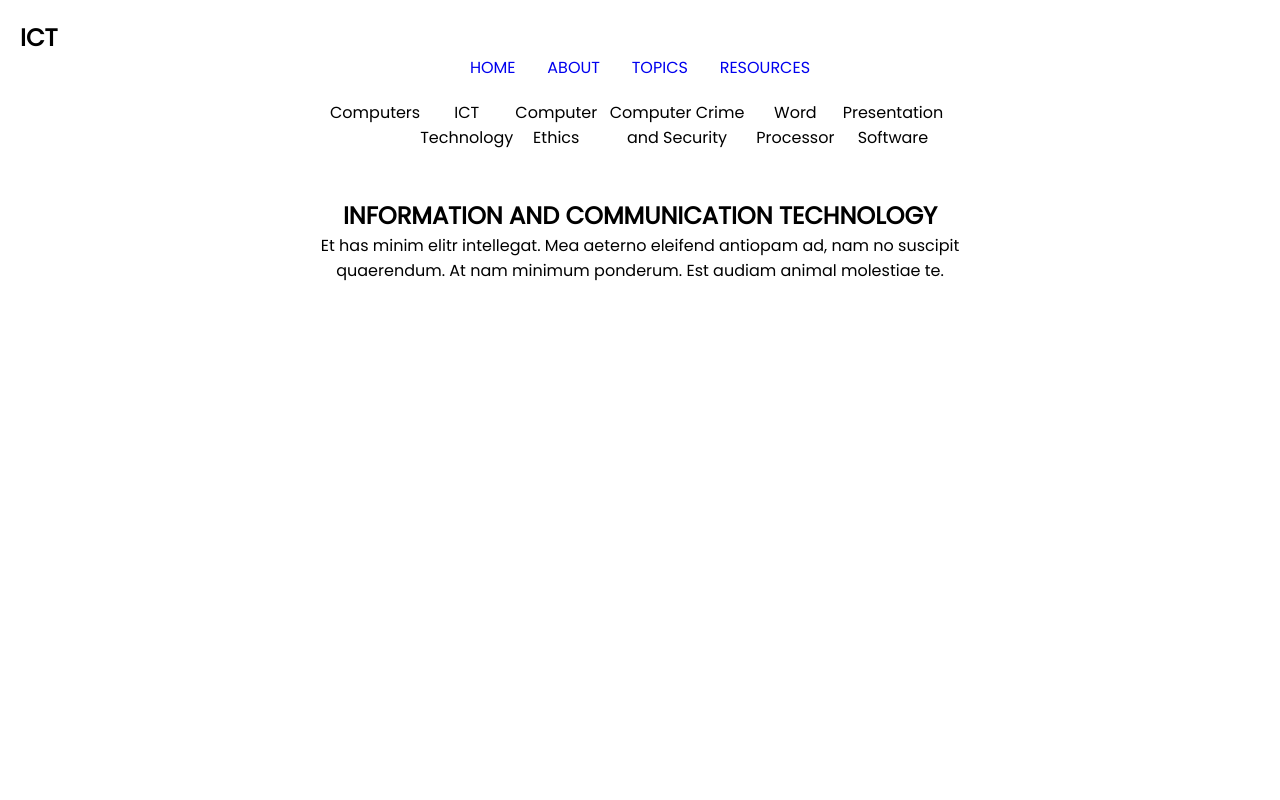
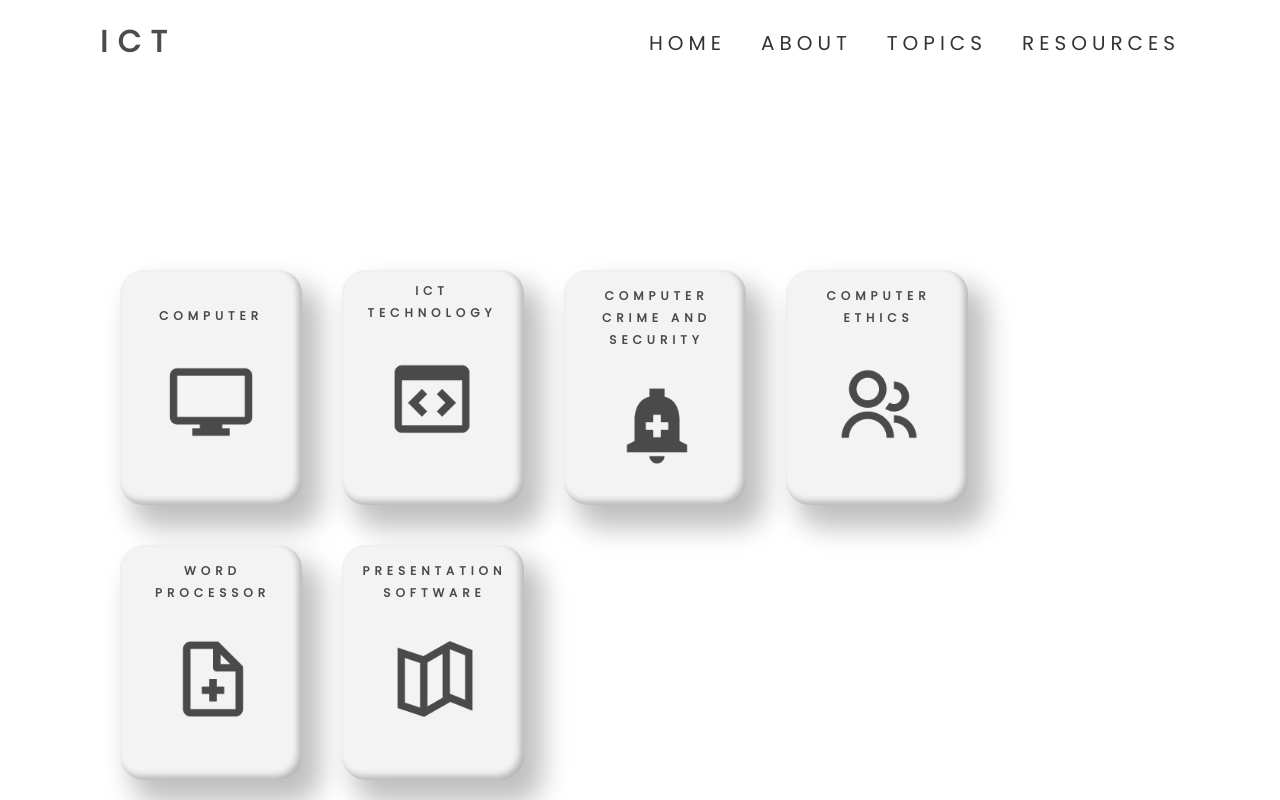
Before and after one commit to LemuelGuevara/HTML_ICT, a plain HTML site: page index.html in a window 1280 px wide. Drawn offline with Linux system fonts and the light colour scheme.

Commit message:
Landing page made

```diff
--- a/index.html
+++ b/index.html
@@ -8,35 +8,83 @@
     <title>Document</title>
 </head>
 <body>
+
+    <!-- Landing page -->
+
+    <section>
+        <header>
             <div class="logo">
-        <h2>ICT</h2>
+                <h1>ICT</h1>
             </div>
-    <nav>
-        <ul class="nav-links">
+            <ul>
                 <li><a href="#">HOME</a></li>
                 <li><a href="#">ABOUT</a></li>
                 <li><a href="#">TOPICS</a></li>
                 <li><a href="#">RESOURCES</a></li>
             </ul>
-    </nav>
+        </header>
 
-    <section class="banner">
-        <h1>INFORMATION AND COMMUNICATION TECHNOLOGY</h1>
-        <p>Et has minim elitr intellegat. Mea aeterno eleifend antiopam ad, nam no suscipit quaerendum. At nam minimum ponderum.
-        Est audiam animal molestiae te.</p>
-    </section>
+        <!-- Topic showcase -->
 
-    <section class="topic-headers">
-        <nav>
-            <ul class="topic-nav">
-                <li>Computers</li>
-                <li>ICT Technology</li>
-                <li>Computer Ethics</li>
-                <li>Computer Crime and Security</li>
-                <li>Word Processor</li>
-                <li>Presentation Software</li>
-            </ul>
-        </nav>
+        <div class="container">
+            <div class="card">
+                <div class="computer">
+                    <p>COMPUTER</p>
+                    <img src="img/monitor.png" class="icon">
+                    <div class="info">
+                        <p>Et has minim elitr intellegat. Mea aeterno eleifend antiopam ad, nam no suscipit quaerendum.</p>
+                    </div>
+                </div>
+            </div>
+            <div class="card">
+                <div class="ict-technology">
+                    <p>ICT TECHNOLOGY</p>
+                    <img src="img/window_code_block.png" class="icon">
+                    <div class="info">
+                        <p>Et has minim elitr intellegat. Mea aeterno eleifend antiopam ad, nam no suscipit quaerendum.</p>
+                    </div>
+                </div>
+            </div>
+            <div class="card">
+                <div class="computer-crime-and-security">
+                    <p>COMPUTER CRIME AND SECURITY</p>
+                    <img src="img/notification_plus.png" class="icon">
+                    <div class="info">
+                        <p>Et has minim elitr intellegat. Mea aeterno eleifend antiopam ad, nam no suscipit quaerendum.</p>
+                    </div>
+                </div>
+            </div>
+            <div class="card">
+                <div class="computer-ethics">
+                    <p>COMPUTER ETHICS</p>
+                    <img src="img/group.png" class="icon">
+                    <div class="info">
+                        <p>Et has minim elitr intellegat. Mea aeterno eleifend antiopam ad, nam no suscipit quaerendum.</p>
+                    </div>
+                </div>
+            </div>
+            <div class="card">
+                <div class="word-processor">
+                    <p>WORD PROCESSOR</p>
+                    <img src="img/file_new.png" class="icon">
+                    <div class="info">
+                        <p>Et has minim elitr intellegat. Mea aeterno eleifend antiopam ad, nam no suscipit quaerendum.</p>
+                    </div>
+                </div>
+            </div>
+            <div class="card">
+                <div class="presentation-software">
+                    <p>PRESENTATION SOFTWARE</p>
+                    <img src="img/map.png" class="icon">
+                    <div class="info">
+                        <p>Et has minim elitr intellegat. Mea aeterno eleifend antiopam ad, nam no suscipit quaerendum.</p>
+                    </div>
+                </div>
+            </div>
+        </div>
+
+        <!-- Topic -->
+
     </section>
 </body>
 </html>
--- a/style.css
+++ b/style.css
@@ -2,53 +2,227 @@
     margin: 0;
     padding: 0;
     box-sizing: border-box;
+    font-family: 'Poppins', sans-serif;
+    color: rgba(0, 0, 0, 0.7);
 }
 
-html {
-    font-family: 'Poppins', sans-serif;
-    font-size: 16px;
-    margin: 20px;
+section {
+    position: relative;
+    width: 100%;
+    min-height: 100vh;
+    padding: 100px;
+    display: flex;
+    justify-content: space-between;
+    align-items: center;
+    background: #fff;
 }
 
-nav {
+header {
+    position: absolute;
+    top: 0;
+    left: 0;
+    width: 100%;
+    padding: 20px 100px;
     display: flex;
-    justify-content: space-around;
-    text-align: center;
+    justify-content: space-between;
+    align-items: center;
 }
 
-.nav-links {
-    display: flex;
-    width: 30%;
-    justify-content: space-around;
-    text-align: center;
+header .logo {
+    position: relative;
+    font-size: 20px;
+    letter-spacing: 10px;
 }
 
-.nav-links li {
+header ul {
+    position: relative;
+    display: flex;
+}
+
+header ul li {
     list-style: none;
 }
 
-.nav-links a {
-    font-weight: 500;
+header ul li a {
+    display: inline;
+    color: #333;
+    font-weight: 400;
+    font-size: 20px;
+    margin-left: 35px;
     text-decoration: none;
+    letter-spacing: 5px;
 }
 
-.banner {
+/* Topic showcase frame */
+
+.container {
+    position: relative;
+    width: 1578px;
+    height: 300px;
+    margin-top: 540px auto;
+    margin-bottom: 240px auto;
+}
+
+/* Topic cards */
+
+.container .card {
+    position: relative;
+    width: calc(192px - 10px);
+    height: calc(260px - 25px);
+    background: #F3F3F3;
+    float: left;
+    margin: 20px;
+    border-radius: 24px;
+    box-shadow: 15px 19px 27px 4px rgba(0, 0, 0, 0.25),
+    inset -4px -4px 6px rgba(0, 0, 0, 0.25);
+    transition: 0.5s ease-in-out;
+}
+
+/* Information inside the topic boxes */
+
+.container .card .computer {
     position: absolute;
-    top: 30%;
-    left: 50%;
-    transform: translate(-50%, -50%);
+    width: 112px;
+    height: 22px;
+    margin: 35px;
+    text-align: center;
+    font-weight: 600;
+    font-size: 12px;
+    font-family: 'Poppins', sans-serif;
+    font-style: normal;
+    letter-spacing: 5px;
+    line-height: 22px;
+}
+
+.container .card .ict-technology {
+    position: absolute;
+    width: 160px;
+    height: 60px;
+    margin: 10px;
+    text-align: center;
+    font-weight: 600;
+    font-size: 12px;
+    font-family: 'Poppins', sans-serif;
+    font-style: normal;
+    letter-spacing: 5px;
+    line-height: 22px;
+}
+
+.container .card .computer-crime-and-security {
+    position: absolute;
+    width: 155px;
+    height: 60px;
+    margin: 15px;
+    text-align: center;
+    font-weight: 600;
+    font-size: 12px;
+    font-family: 'Poppins', sans-serif;
+    font-style: normal;
+    letter-spacing: 5px;
+    line-height: 22px;
+}
+
+.container .card .computer-ethics{
+    position: absolute;
+    width: 155px;
+    height: 60px;
+    margin: 15px;
+    text-align: center;
+    font-weight: 600;
+    font-size: 12px;
+    font-family: 'Poppins', sans-serif;
+    font-style: normal;
+    letter-spacing: 5px;
+    line-height: 22px;
+}
+
+.container .card .word-processor{
+    position: absolute;
+    width: 155px;
+    height: 60px;
+    margin: 15px;
+    text-align: center;
+    font-weight: 600;
+    font-size: 12px;
+    font-family: 'Poppins', sans-serif;
+    font-style: normal;
+    letter-spacing: 5px;
+    line-height: 22px;
+}
+
+.container .card .presentation-software{
+    position: absolute;
+    width: 155px;
+    height: 60px;
+    margin: 15px;
+    text-align: center;
+    font-weight: 600;
+    font-size: 12px;
+    font-family: 'Poppins', sans-serif;
+    font-style: normal;
+    letter-spacing: 5px;
+    line-height: 22px;
+}
+
+/* Topic icons */
+
+.container .card .icon {
+    position: relative;
+    margin-top: 30px;
+    left: 0;
+    right: 0;
+    height: 90px;
+    align-items: center;
+}
+
+/* Hover animation */
+
+.container .card:hover {
+    transform: translateY(20px);
+}
+
+.container .card::before {
+    content: "";
+    position: absolute;
+    display: block;
+    transition: 0.5s all;
+    z-index: 2;
+    opacity: 0;
+    top: 0;
+    left: 0;
+    width: 100%;
+    height: 100%;
+    border-radius: 24px;
+    box-shadow: 15px 19px 27px 4px rgba(0, 0, 0, 0.25),
+    inset -4px -4px 6px rgba(0, 0, 0, 0.25);
+    background: rgb(158, 204, 231);
+}
+.container .card:hover::before {
+    opacity: 1;
+}
+
+.container .card .info {
+    position: relative;
+    z-index: 2;
+    color: rgb(0, 0, 0);
+    opacity: 0;
+    transform: translateY(30px);
+    transition: 0.7s all;
+    align-items: center;
     justify-content: center;
+}
+
+.container .card:hover .info {
+    opacity: 1;
+    transform: translateY(30px);
+}
+
+.container .card .info p {
+    letter-spacing: 1px;
+    font-size: 10px;
+    margin-top: -160px;
+    margin-bottom: 30px;
+    left: 15px;
+    right: 15px;
     text-align: center;
 }
-
-.topic-nav {
-    display: flex;
-    margin: 20px;
-    width: 50%;
-    text-align: center;
-    justify-content: space-around;
-}
-
-.topic-nav li {
-    list-style: none;
-}
```
Also changed, not shown: img/file_new.png (added), img/group.png (added), img/map.png (added), img/monitor.png (added), img/notification_plus.png (added), img/window_code_block.png (added), pages/about.html (added), pages/home.html (added), pages/resources.html (added), pages/topics.html (added). Lines whose indentation alone changed are shown as unchanged.
